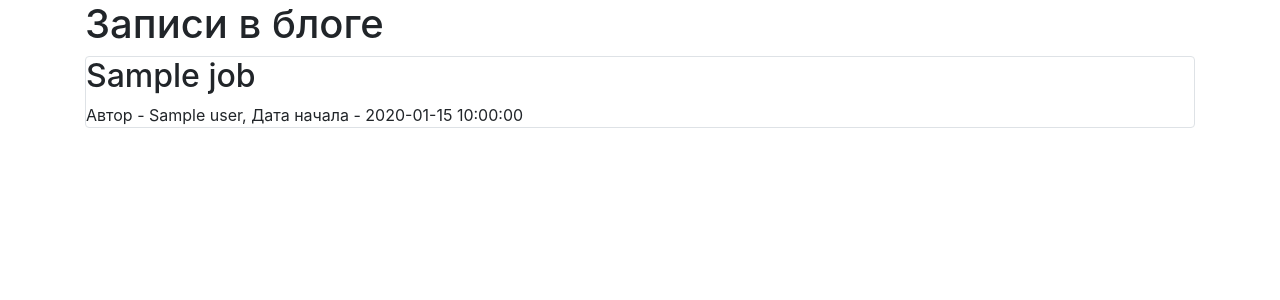
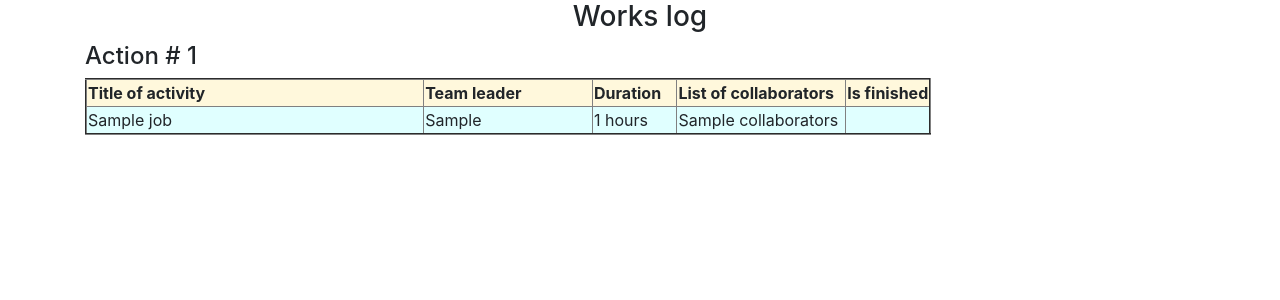
Before and after one commit to HakimovBulat/mars_colonization_3, a Flask app: template templates/index.html in a window 1280 px wide. Shown: the part 126-426 px from the top of the page. Run offline with Flask 2, Linux system fonts and the light colour scheme; the template is opened without the code that fills it: most values are stand-ins (such as "Sample title", 1, 10 or a date in 2020); some libraries are stand-ins or nearby versions.

Commit message:
Готовое приложение

```diff
--- a/main.py
+++ b/main.py
@@ -1,4 +1,4 @@
-from flask import Flask, render_template, redirect, request
+from flask import Flask, render_template, redirect, request, abort
 from flask_login import LoginManager, login_user, login_required, logout_user, current_user
 from data import db_session
 from data.users import User
@@ -28,8 +28,9 @@
     return redirect("/")
 
 
-@app.route('/addjob',  methods=['GET', 'POST'])
-def addjob():
+@app.route('/jobs',  methods=['GET', 'POST'])
+@login_required
+def add_job():
     form = JobForm()
     if form.validate_on_submit():
         db_sess = db_session.create_session()
@@ -43,7 +44,51 @@
         db_sess.merge(current_user)
         db_sess.commit()
         return redirect('/')
-    return render_template('jobs.html', title='Добавление работы', form=form)
+    return render_template('jobs.html', title='Добавление работы', form=form, current_user=current_user)
+
+
+@app.route('/jobs/<int:id>', methods=['GET', 'POST'])
+@login_required
+def edit_job(id):
+    form = JobForm()
+    if request.method == "GET":
+        db_sess = db_session.create_session()
+        jobs = db_sess.query(Jobs).filter(Jobs.id == id, Jobs.user == current_user).first()
+        if jobs:
+            form.job.data = jobs.job
+            form.team_leader.data = jobs.team_leader
+            form.is_finished.data = jobs.is_finished
+            form.work_size.data = jobs.work_size
+            form.collaborators.data = jobs.collaborators
+        else:
+            abort(404)
+    if form.validate_on_submit():
+        db_sess = db_session.create_session()
+        jobs = db_sess.query(Jobs).filter(Jobs.id == id, Jobs.user == current_user).first()
+        if jobs:
+            jobs.job = form.job.data
+            jobs.team_leader = form.team_leader.data
+            jobs.is_finished = form.is_finished.data
+            jobs.work_size = form.work_size.data
+            jobs.collaborators = form.collaborators.data
+            db_sess.commit()
+            return redirect('/')
+        else:
+            abort(404)
+    return render_template('jobs.html', title='Редактирование работы', form=form)
+
+
+@app.route('/jobs_delete/<int:id>', methods=['GET', 'POST'])
+@login_required
+def news_delete(id):
+    db_sess = db_session.create_session()
+    jobs = db_sess.query(Jobs).filter(Jobs.id == id, Jobs.user == current_user).first()
+    if jobs:
+        db_sess.delete(jobs)
+        db_sess.commit()
+    else:
+        abort(404)
+    return redirect('/')
 
 
 @app.route("/")
@@ -54,7 +99,7 @@
     for job in jobs:
         user = db_sess.query(User).filter(User.id == job.team_leader).first()
         team_leaders.append(user.name + ' ' + user.surname)
-    return render_template('work_logs.html', title='Работы', jobs=jobs, team_leaders=team_leaders)
+    return render_template('index.html', title='Работы', jobs=jobs, team_leaders=team_leaders)
 
 
 @app.route('/login', methods=['GET', 'POST'])
--- a/mars_colonization_3/main.py
+++ /dev/null
@@ -1,78 +0,0 @@
-from flask import Flask, render_template, redirect, request
-from data import db_session
-from data.users import User
-from data.jobs import Jobs
-from data.userform import UserForm
-from flask_login import LoginManager, login_user
-from data.loginform import LoginForm
-
-
-app = Flask(__name__)
-login_manager = LoginManager()
-login_manager.init_app(app)
-app.config['SECRET_KEY'] = 'yandexlyceum_secret_key'
-db_session.global_init("db/blogs.db")
-
-
-@login_manager.user_loader
-def load_user(user_id):
-    db_sess = db_session.create_session()
-    return db_sess.query(User).get(user_id)
-
-
-@app.route('/')
-@app.route('/index')
-def index():
-    return render_template('base.html', title='Главная страница')
-
-
-@app.route('/')
-@app.route('/work_logs')
-def work_logs():
-    db_sess = db_session.create_session()
-    jobs = db_sess.query(Jobs).all()
-    team_leaders = []
-    for job in jobs:
-        user = db_sess.query(User).filter(User.id == job.team_leader).first()
-        team_leaders.append(user.name + ' ' + user.surname)
-    return render_template('work_logs.html', title='Работы', jobs=jobs, team_leaders=team_leaders)
-
-
-@app.route('/login', methods=['GET', 'POST'])
-def login():
-    form = LoginForm()
-    if form.validate_on_submit():
-        db_sess = db_session.create_session()
-        user = db_sess.query(User).filter(User.email == form.email.data).first()
-        if user and user.check_password(form.password.data):
-            login_user(user, remember=form.remember_me.data)
-            return redirect("/")
-        return render_template('login.html', message="Неправильный логин или пароль", form=form)
-    return render_template('login.html', title='Авторизация', form=form)
-
-
-@app.route('/register', methods=['GET', 'POST'])
-def register():
-    form = UserForm()
-    if form.validate_on_submit():
-        db_session.global_init("db/blogs.db")
-        db_sess = db_session.create_session()
-        user = User(
-            surname=request.form['surname'], name=request.form['name'],
-            email=request.form['username'], age=request.form['age'],
-            position=request.form['position'], speciality=request.form['speciality'],
-            address=request.form['address']
-                    )
-        db_sess.add(user)
-        db_sess.commit()
-        return redirect('/success')
-    return render_template('register.html', title='Регистрация', form=form)
-
-
-@app.route('/success')
-def success():
-    return render_template('success.html', title='Доступ разрешён')
-
-
-if __name__ == '__main__':
-    app.run(port=8080, host='127.0.0.1')
--- a/templates/index.html
+++ b/templates/index.html
@@ -1,19 +1,29 @@
-{% extends "base.html" %}
-
+{% extends 'base.html' %}
 {% block content %}
-<h1>Записи в блоге</h1>
-{% for item in jobs%}
-<div class="col-md6 border rounded">
-    <h2>{{item.job|capitalize()}}</h2>
-    <!--<div>
-        {{item.content}}
-    </div>
-    <div>-->
-        Автор - {{item.user.name}}, Дата начала - {{item.start_date}}
-        {% if current_user.is_authenticated %}
-            <a href="jobs" class="btn btn-secondary">Добавить работу</a>
-        {% endif %}
-    </div>
-</div>
+<h3 align="center">Works log</h3>
+{% if current_user.is_authenticated %}
+<a href="jobs" class="btn btn-secondary">Добавить работу</a>
+{% endif %}
+{% for job in jobs %}
+     <h4>Action # {{job.id}}</h4>
+     <table border="2">
+          <tr bgcolor="#FFF8DC">  <th width="40%">Title of activity</th>
+          <th width="20%">Team leader</th>
+          <th width="10%">Duration</th>
+          <th width="20%">List of collaborators</th>
+          <th>Is finished</th>  </tr>
+          <tr bgcolor="#E0FFFF">  <td>{{job.job}}</td>
+          <td>{{team_leaders[loop.index0]}}</td>
+          <td>{{job.work_size}} hours</td>
+          <td>{{job.collaborators}}</td>
+          <td>{{job.is_finished}}</td>  </tr>
+     </table>
+     {% if (current_user.is_authenticated and current_user == job.user) or current_user.id == 1 %}
+     <div>
+        <a href="/jobs/{{ job.id }}" class="btn btn-warning"> Изменить </a>
+        <a href="/jobs_delete/{{ job.id }}" class="btn btn-danger"> Удалить </a>
+     </div>
+     {% endif %}
+     <br><br>
 {% endfor %}
 {% endblock %}
```
Also changed, not shown: templates/work_logs.html (deleted, +0 -20 lines), db/blogs.db.
